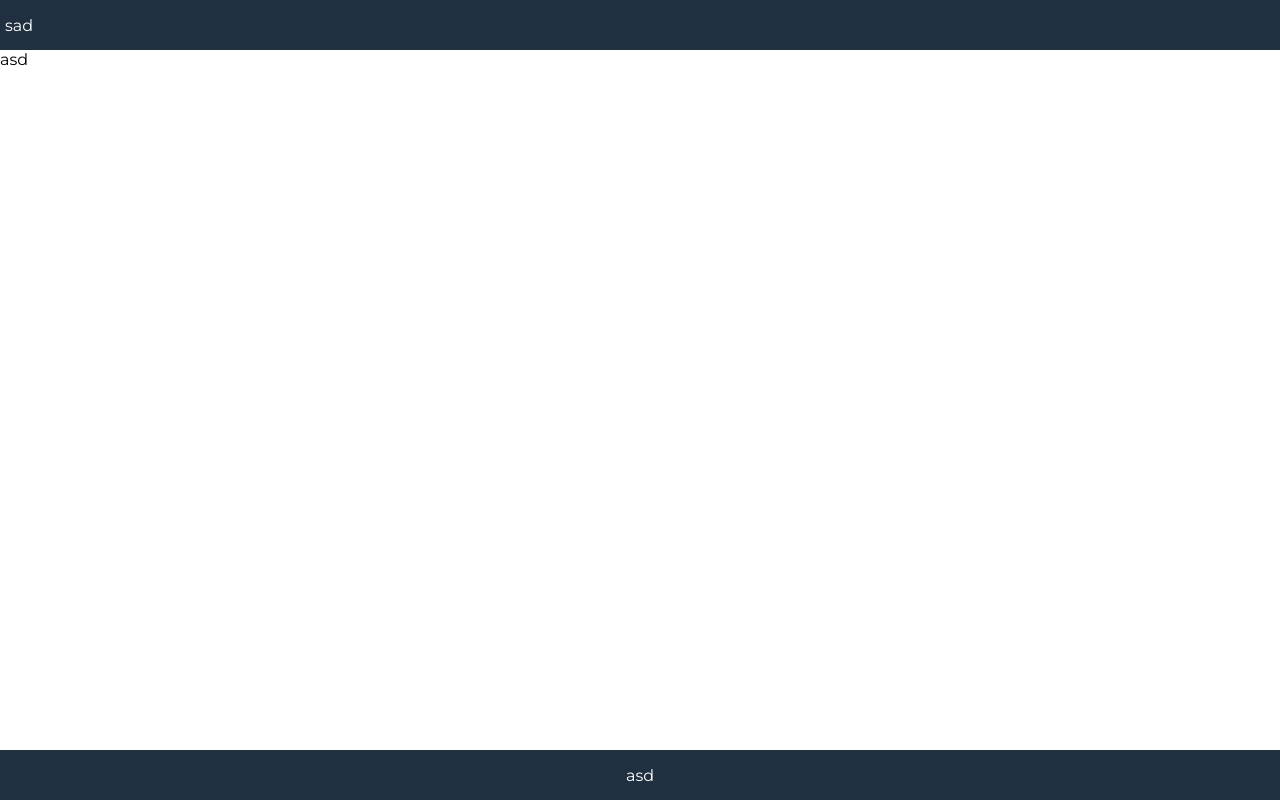
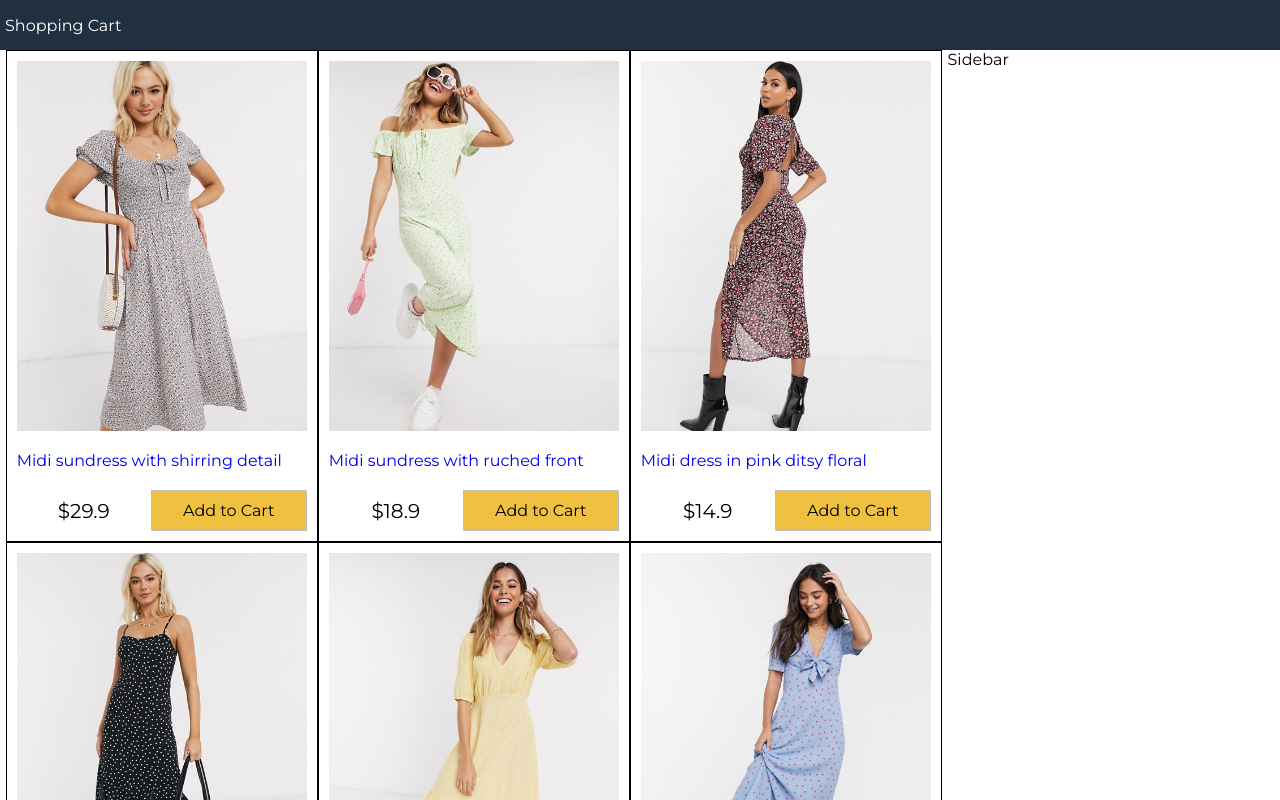
Before and after one commit to yunusyerli1/ecommerce, a React (Create React App) app: page / in a window 1280 px wide. Shown: the top 800 px of the page. Built offline with nearby package versions, Linux system fonts and the light colour scheme.

Commit message:
Product Items Page

```diff
--- a/src/App.js
+++ b/src/App.js
@@ -1,16 +1,35 @@
 import React from 'react';
+import data from './data.json';
+import Products from './components/Products'
 
 
-function App() {
-  return (
+class App extends React.Component {
+  state={
+    products: data.products,
+    size:"",
+    sort:""
+  };
+
+  render(){
+    console.log(this.state.products);
+    return (
     <div className="grid-container">
       <header className="App-header">
-        sad
+        <a href="/">Shopping Cart</a>
       </header>
-      <main>asd</main>
-      <footer>asd</footer>
+      <main>
+          <div className="content">
+            <div className="main">
+              <Products products={this.state.products} />
+            </div>
+            <div className="sidebar">
+              Sidebar
+            </div>
+          </div>
+      </main>
+      <footer>All right reserved.</footer>
     </div>
   );
 }
-
+}
 export default App;
--- /dev/null
+++ b/src/components/Products.js
@@ -0,0 +1,28 @@
+import React, { Component } from 'react';
+import formatCurrency from '../util';
+
+  class Products extends Component {
+    render() {
+        return (
+            <div>
+                <ul className="products">
+                    {this.props.products.map(product=>  (
+                        <li key={product._id}>
+                            <div className="product">
+                                <a href={"#" + product._id}>
+                                    <img src={product.image} alt={product.title} />
+                                    <p>{product.title}</p>
+                                </a>
+                                <div className="product-price">
+                                    <div>{formatCurrency(product.price)}</div>
+                                    <button className="button primary">Add to Cart</button>
+                                </div>
+                            </div>
+                        </li>
+                        )   )}
+                </ul>
+            </div>
+        );
+    }
+}
+export default  Products;
--- a/src/index.css
+++ b/src/index.css
@@ -87,6 +87,7 @@ footer {
   flex: 0 1 29rem;
   height: 47rem;
   padding: 1rem;
+  border: 1px solid black;
 }
 .product {
   display: flex;
--- /dev/null
+++ b/src/util.js
@@ -0,0 +1,3 @@
+export default function formatCurrency(num){
+    return "$" + Number(num.toFixed(1)).toLocaleString() +" ";
+}
```
